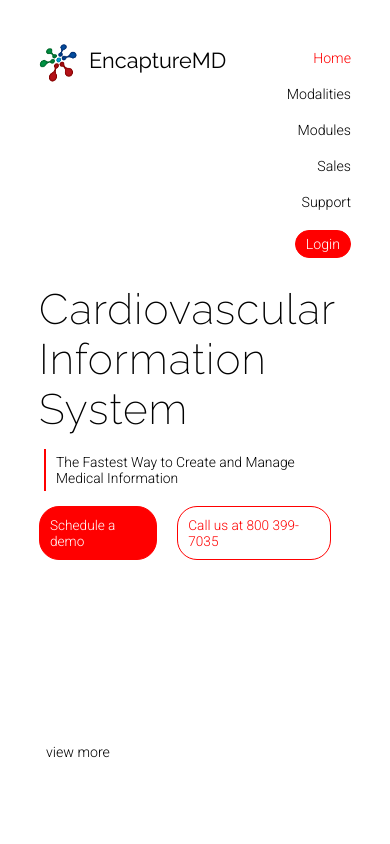
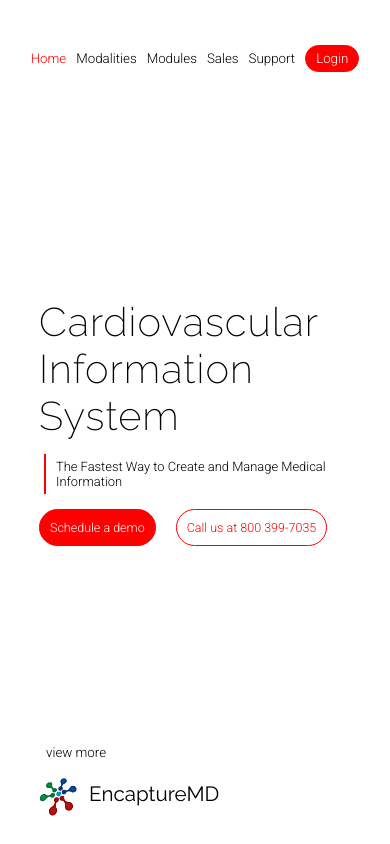
Before and after one commit to yanghakim/vue-app, a Vue app: page / in a window 390 px wide. Built offline with nearby package versions, Linux system fonts and the light colour scheme.

Commit message:
fixed responsiveness

```diff
--- a/src/App.vue
+++ b/src/App.vue
@@ -29,4 +29,7 @@ export default {
 
   @media (max-width: 1000px)
     font-size: 0.98em
+
+  @media (max-width: 600px)
+    font-size: 0.97em
 </style>
--- a/src/components/Header.vue
+++ b/src/components/Header.vue
@@ -33,6 +33,10 @@ export default {
 
   z-index: 5
 
+  @media (max-width: 1000px)
+    bottom: 30px
+    top: auto
+
   &-title
     font-size: 1.5em
 
--- a/src/components/HomePg.vue
+++ b/src/components/HomePg.vue
@@ -22,7 +22,10 @@
         src="../assets/heart.jpg"
         v-bind:class="{ expand: !show, shrink: show }"
       />
-      <div class="homePg__graphic__testimonial">
+      <div
+        class="homePg__graphic__testimonial"
+        v-bind:class="{ show: show, hide: !show }"
+      >
         <p class="homePg__graphic__testimonial-quote">
           “Our department tripled our productivity and I am confident we are
           producing standards-compliant structured reports that are concise,
@@ -186,6 +189,15 @@ export default {
       flex-direction: column
       align-items: flex-end
 
+      @media (max-width: 1400px)
+        width: 40%
+
+      &.hide
+        display: none
+
+      &.show
+        display: flex
+
       &-quote
         color: white
         padding: 10px
--- a/src/components/HomePg/Sections.vue
+++ b/src/components/HomePg/Sections.vue
@@ -65,8 +65,6 @@ export default {
 
   color: white
 
-  padding: 1% 10%
-
   @media (max-width: 1500px)
     grid-template-columns: repeat(3, 1fr)
 
--- a/src/components/Nav.vue
+++ b/src/components/Nav.vue
@@ -33,10 +33,9 @@ export default {
 
 .nav
   position: absolute
-  right: 10%
+  right: 5%
   top: 40px
-
-  height: 40px
+  padding: 5px 15px
 
   display: flex
   flex-direction: row
@@ -44,10 +43,9 @@ export default {
 
   z-index: 2
 
-  @media (max-width: 1400px)
-    display: flex
-    flex-direction: column
-    align-items: flex-end
+  @media (max-width: 600px)
+    justify-content: center
+    right: auto
 
   &.white
     color: white
@@ -55,13 +53,26 @@ export default {
   &.black
     color: black
 
+  &-icon
+    font-size: 2em
+    cursor: pointer
+
+    transition: 0.5s ease
+    display: none
+
+    @media (max-width: 600px)
+      display: block
+
+    &:hover
+      color: red
+
   &-item
     margin: 0 20px
     cursor: pointer
     transition: 0.5s ease
 
-    @media (max-width: 1400px)
-      margin: 10px 0
+    @media (max-width: 600px)
+      margin: 0 5px
 
     &:hover
       color: red
```
